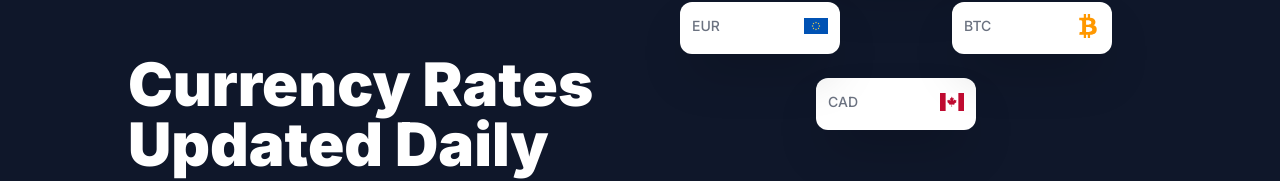
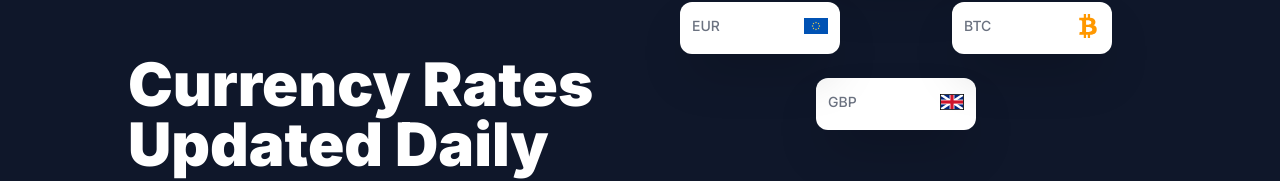
Before and after one commit to cnaallotey/currencyconverter, a Vue app: page / in a window 1280 px wide. Shown: the part 274-455 px from the top of the page. Built offline with nearby package versions, Linux system fonts and the light colour scheme; no server answers.

Commit message:
adding logo

```diff
--- a/src/components/hero.vue
+++ b/src/components/hero.vue
@@ -45,10 +45,10 @@
           <div class="w-full">
             <div class="p-3 w-40 mx-auto bg-white rounded-xl shadow-2xl">
               <div class="flex items-center justify-between">
-                <p class="text-sm font-medium text-gray-500">CAD</p>
-                <img class="h-6 w-6" src="../assets/canada.svg" />
+                <p class="text-sm font-medium text-gray-500">GBP</p>
+                <img class="h-6 w-6" src="../assets/great-britain-flag.svg" />
               </div>
-              <p class="text-2xl font-semibold mt-1">{{ rates.CAD }}</p>
+              <p class="text-2xl font-semibold mt-1">{{ rates.GBP }}</p>
             </div>
           </div>
         </div>
```
Also changed, not shown: src/assets/great-britain-flag.svg (added).
